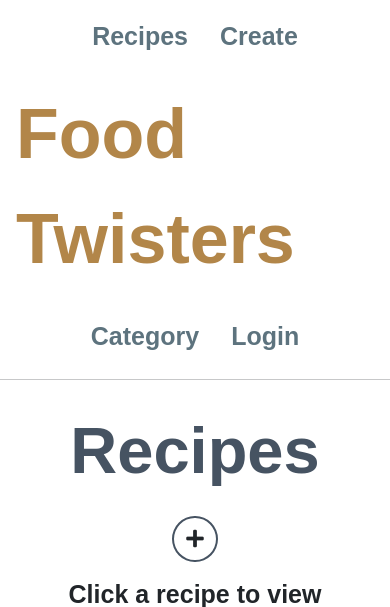
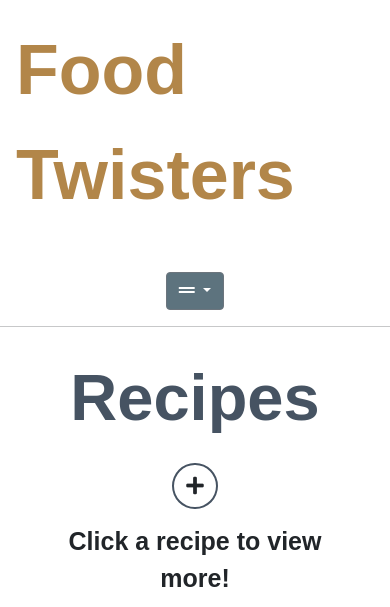
Before and after one commit to Sharpryan20/food-twisters, a Django app: page /post/ in a window 390 px wide. Shown: the top 607 px of the page. Run offline with Django 3.2, Linux system fonts and the light colour scheme; data that the repository does not hold is empty; some web fonts are replaced.

Commit message:
added dropdown button for navigation bar for small devices

```diff
--- a/static/css/style.css
+++ b/static/css/style.css
@@ -40,6 +40,10 @@ body {
     font-family: 'Inspiration', sans-serif;
     font-size: 70px;
     color: #B28649;
+}
+
+.hide {
+    display: none;
 }
 
 /* Index.html CSS */
@@ -477,6 +481,28 @@ body {
 /* For media screens 768px wide and down */
 
 @media screen and (max-width: 768px) {
+    /* Nav queries */
+    .nav-link {
+        display: none;
+    }
+    .nav-bar-logo {
+        display: block;
+        text-align: left;
+    }
+    .hide {
+        display: block;
+    }
+    .nav-dropdown {
+    margin-top: 8%;
+    background-color: #5D737E;
+    }
+    .nav-dropdown:hover {
+    background-color: #526169;
+    }
+    .dropdown-nav {
+        margin-top: 8%;
+    }
+    /* signout queries */
     .signout-img {
         display: none;
     }
--- a/templates/base.html
+++ b/templates/base.html
@@ -42,6 +42,31 @@
             <a class="nav-link" href="{% url 'account_login' %}">Login</a>
         </li>
         {% endif %}
+        <div class="dropdown hide dropdown-nav">
+            <button class="btn btn-secondary dropdown-toggle nav-dropdown" type="button" id="dropdownMenuButton1" data-bs-toggle="dropdown"
+                aria-expanded="false">
+                <i class="fas fa-grip-lines"></i>
+            </button>
+            <ul class="dropdown-menu" aria-labelledby="dropdownMenuButton1">
+                <li><a class="dropdown-item" href="{% url 'post' %}">Recipes</a></li>
+                <li>
+                    <hr class="dropdown-divider">
+                </li>
+                <li><a class="dropdown-item" href="{% url 'create_recipe' %}">Create</a></li>
+                <li>
+                    <hr class="dropdown-divider">
+                </li>
+                <li><a class="dropdown-item" href="{% url 'category' %}">Category</a></li>
+                <li>
+                    <hr class="dropdown-divider">
+                </li>
+                {% if user.is_authenticated %}
+                <li><a href="{% url 'account_logout' %}" class="dropdown-item">Logout</a></li>
+                {% else %}
+                <li><a href="{% url 'account_login' %}" class="dropdown-item">Login</a></li>
+                {% endif %}
+            </ul>
+        </div>
     </ul>
     <hr>
 
--- a/templates/recipe.html
+++ b/templates/recipe.html
@@ -17,7 +17,7 @@
                     <p class="recipe-text">Login in to view your own recipes!</p>
                 {% endif %}
                 {% for recipe in recipe_list %}
-                <div class="col-sm-6 col-md-12 col-lg-4 col-xl-4">
+                <div class="col-sm-12 col-md-12 col-lg-4 col-xl-4">
                     <div class="card mb-4">
                         <div class="post-banner">
                             <div class="image-container">
```
